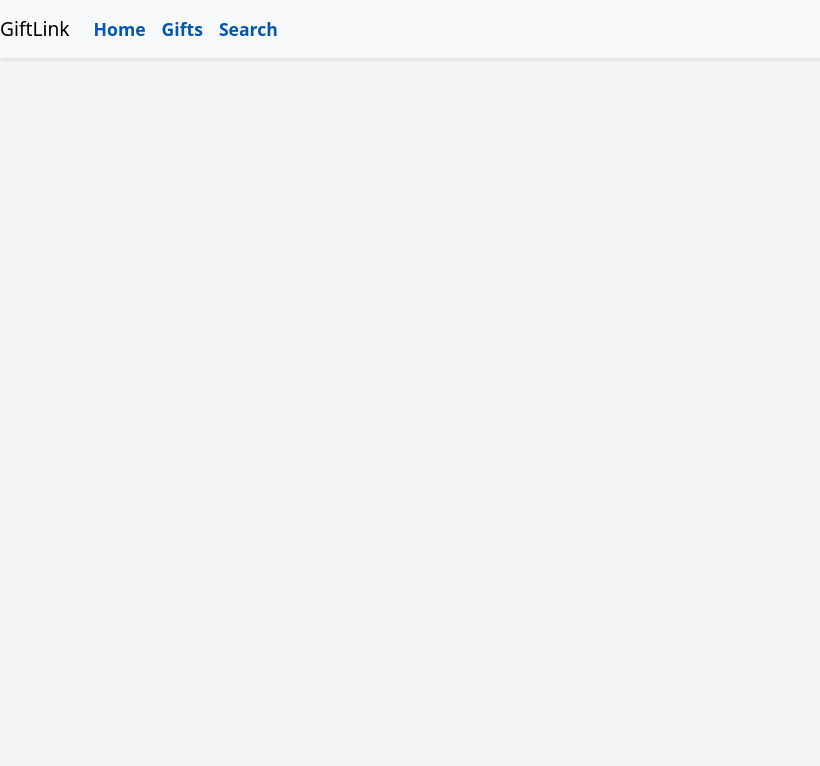
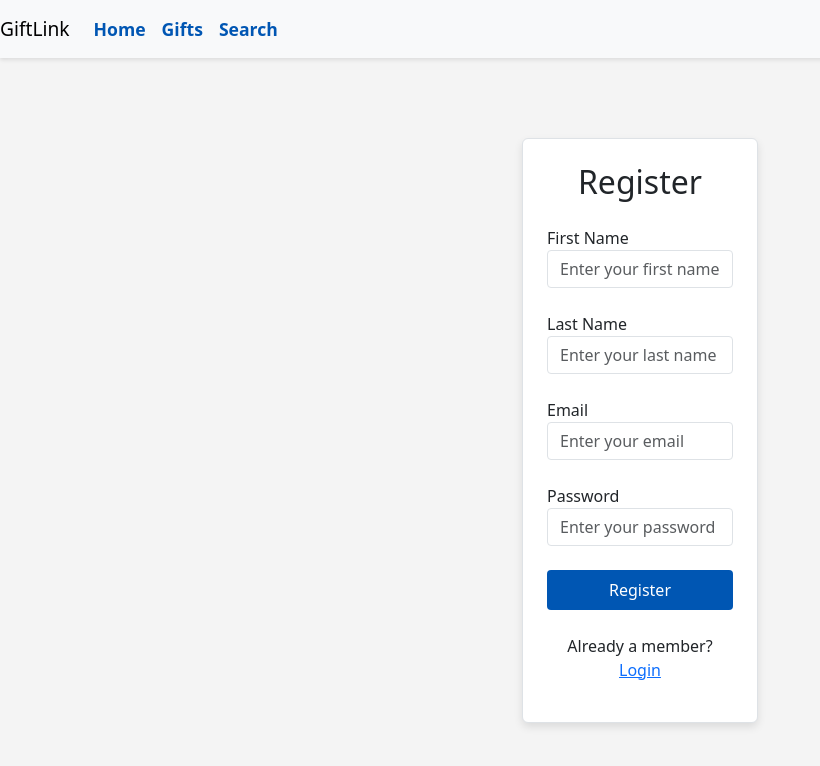
Before and after one commit to ervan-haryadi/fullstack-javascript-capstone-project, a React (Create React App) app in the folder giftlink-frontend/: page /app/register in a window 1280 px wide. Shown: the top 766 px of the page, without its empty margins (0-820 px from the left). Built offline with nearby package versions, Linux system fonts and the light colour scheme; no server answers.

Commit message:
add routes to App

```diff
--- a/giftlink-frontend/src/App.js
+++ b/giftlink-frontend/src/App.js
@@ -4,16 +4,24 @@ import MainPage from './components/MainPage/MainPage';
 import 'bootstrap/dist/css/bootstrap.min.css';
 import './App.css';
 import Navbar from './components/Navbar/Navbar';
+import LoginPage from './components/LoginPage/LoginPage';
+import RegisterPage from './components/RegisterPage/RegisterPage';
+import SearchPage from './components/SearchPage/SearchPage';
+import DetailsPage from './components/DetailsPage/DetailsPage';
 
 function App() {
 
   return (
     <>
-        <Navbar/>
+      <Navbar />
       <Routes>
         {/* the final code will not pass the products to every page, but each page will call the server API */}
         <Route path="/" element={<MainPage />} />
         <Route path="/app" element={<MainPage />} />
+        <Route path="/app/login" element={<LoginPage />} />
+        <Route path="/app/register" element={<RegisterPage />} />
+        <Route path="/app/search" element={<SearchPage/>} />
+        <Route path="/app/product/:productId" element={<DetailsPage/>} />
       </Routes>
     </>
   );
```
Lines whose indentation alone changed are shown as unchanged.
